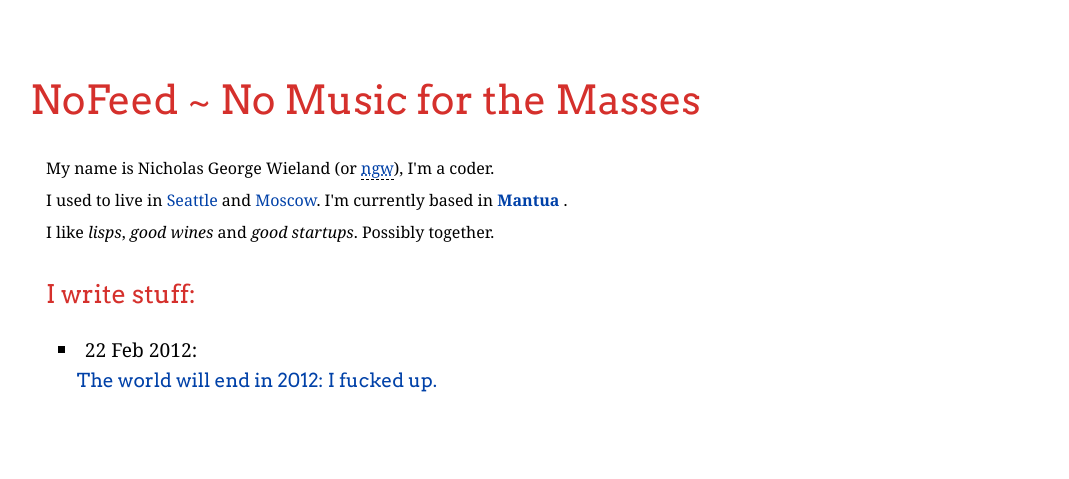
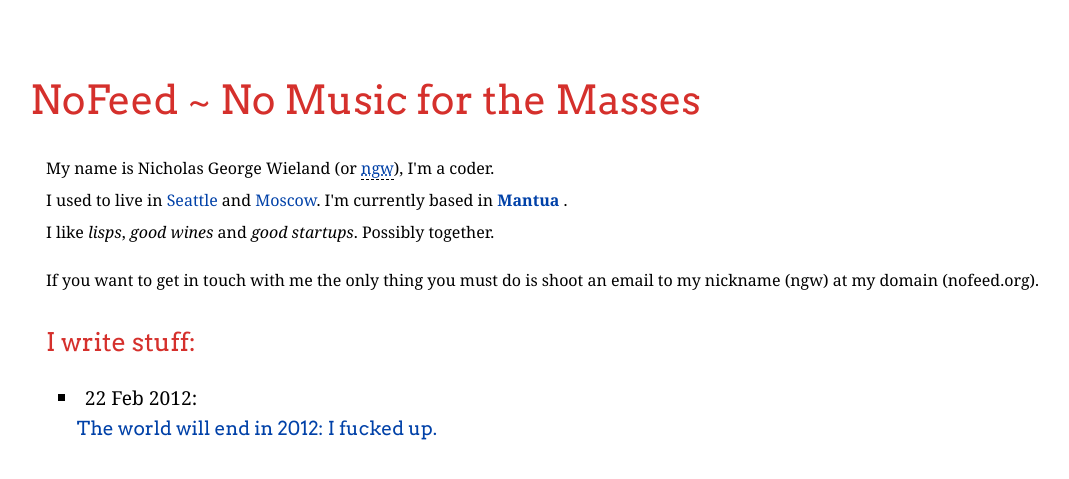
Before and after one commit to ngw/ngw.github.io, a Jekyll site: the page built from index.html, in a window 1280 px wide. Shown: the top 479 px of the page, without its empty margins (50-1119 px from the left). Built offline with Jekyll 4.4.1, drawn with Linux system fonts in a browser that asks for light colours; some web fonts are replaced.

Commit message:
Added contact

```diff
--- a/index.html
+++ b/index.html
@@ -10,6 +10,8 @@ title: NoFeed &#126; No Music for the Masses
   <p>My name is Nicholas George Wieland (or <a href="http://twitter.com/ngw"><acronym title="Nicholas George Wieland">ngw</acronym></a>), I'm a coder.</p>
   <p>I used to live in <a href="http://en.wikipedia.org/wiki/Seattle"> Seattle </a> and <a href="http://en.wikipedia.org/wiki/Moscow"> Moscow</a>. I'm currently based in <a href="http://en.wikipedia.org/wiki/Mantua"> <strong> Mantua </strong> </a>.</p>
   <p>I like <em>lisps</em>, <em>good wines</em> and <em>good startups</em>. Possibly together.</p>
+  <br />
+  <p>If you want to get in touch with me the only thing you must do is shoot an email to my nickname (ngw) at my domain (nofeed.org).</p>
 </section>
 
 <section id="essays">
```
